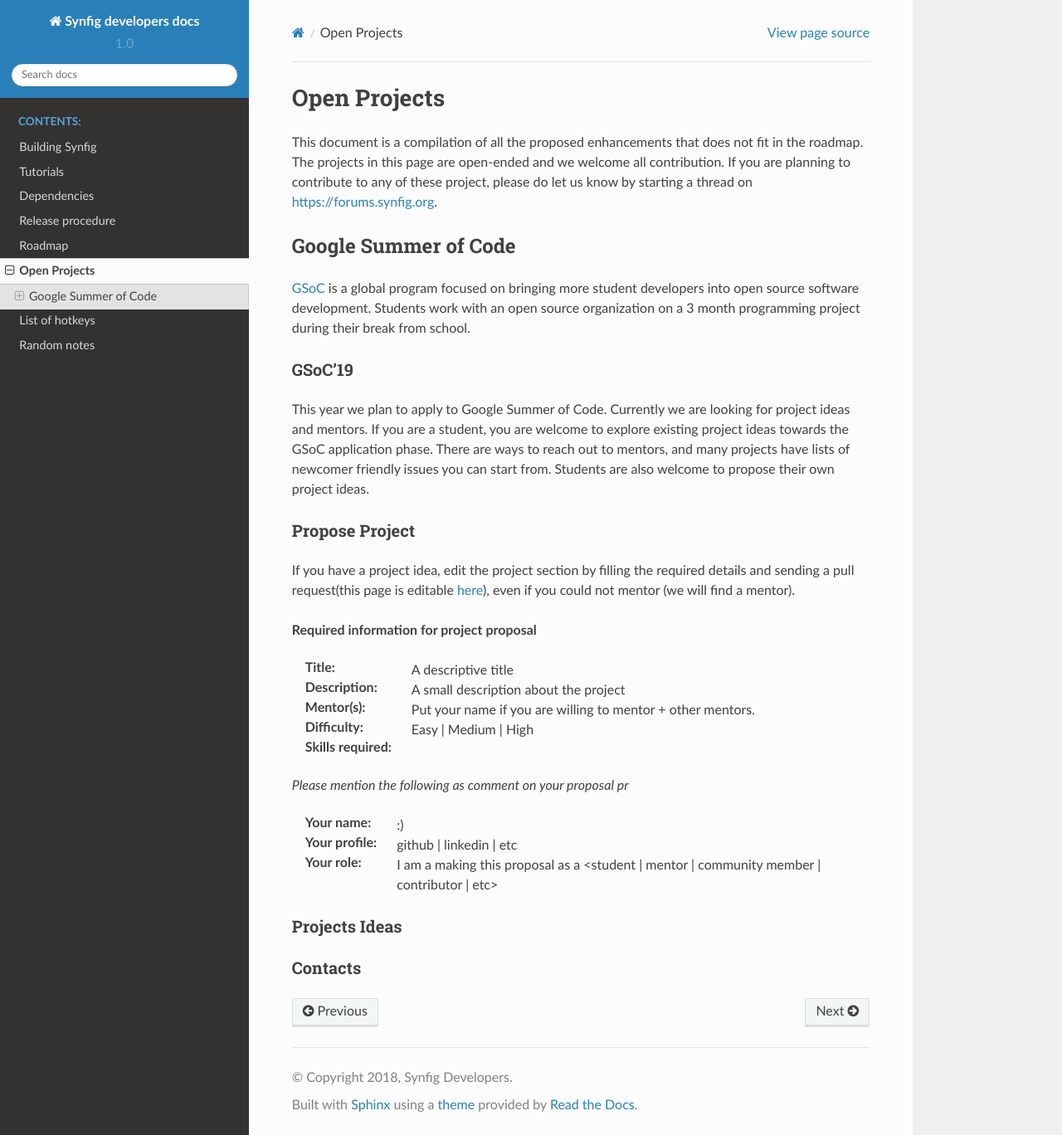
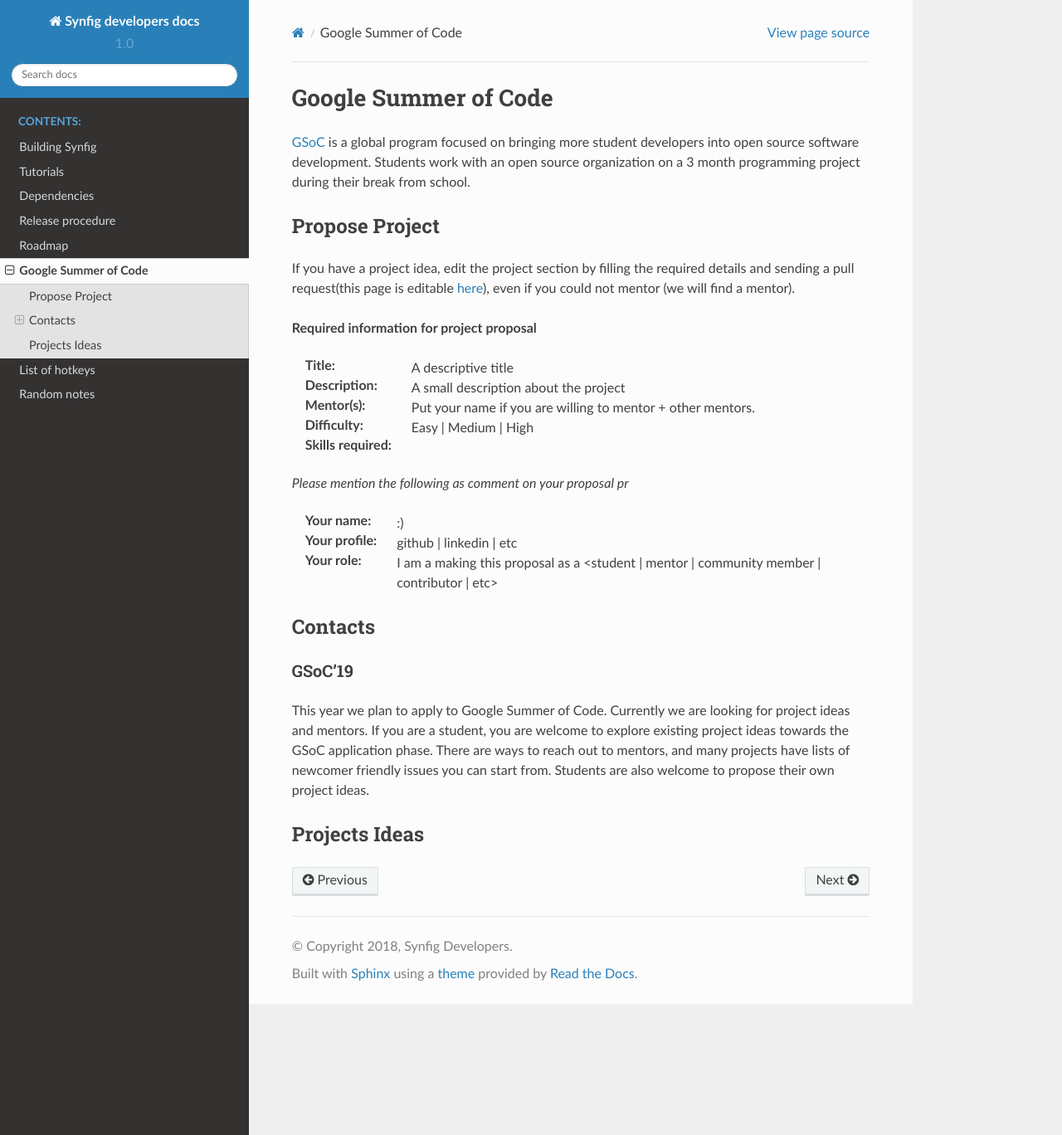
Before and after one commit to synfig/synfig-docs-dev, a Sphinx documentation site: the page built from docs/common/openprojects.rst, in a window 1280 px wide and 1368 px high. Shown: the whole window at 83% size. Built offline with Sphinx 7.4.7 and the Read the Docs theme 2.0.0, drawn with Linux system fonts in a browser that asks for light colours.

Commit message:
Make it more gsoc centric

```diff
--- a/docs/common/openprojects.rst
+++ b/docs/common/openprojects.rst
@@ -1,16 +1,7 @@
-Open Projects
-=============
-
-This document is a compilation of all the proposed enhancements that does not fit in the roadmap. The projects in this page are open-ended and we welcome all contribution. If you are planning to contribute to any of these project, please do let us know by starting a thread on `<https://forums.synfig.org>`_.
-
 Google Summer of Code
-~~~~~~~~~~~~~~~~~~~~~
+=====================
 
 `GSoC <https://summerofcode.withgoogle.com>`_ is a global program focused on bringing more student developers into open source software development. Students work with an open source organization on a 3 month programming project during their break from school.
-
-GSoC'19
---------
-This year we plan to apply to Google Summer of Code. Currently we are looking for project ideas and mentors. If you are a student, you are welcome to explore existing project ideas towards the GSoC application phase. There are ways to reach out to mentors, and many projects have lists of newcomer friendly issues you can start from. Students are also welcome to propose their own project ideas.
 
 Propose Project
 ---------------
@@ -30,8 +21,13 @@
 :Your profile: github | linkedin | etc
 :Your role: I am a making this proposal as a <student | mentor | community member | contributor | etc>
 
+Contacts
+--------
+
+GSoC'19
+~~~~~~~
+This year we plan to apply to Google Summer of Code. Currently we are looking for project ideas and mentors. If you are a student, you are welcome to explore existing project ideas towards the GSoC application phase. There are ways to reach out to mentors, and many projects have lists of newcomer friendly issues you can start from. Students are also welcome to propose their own project ideas.
+
+
 Projects Ideas
 --------------
-
-Contacts
---------
```
